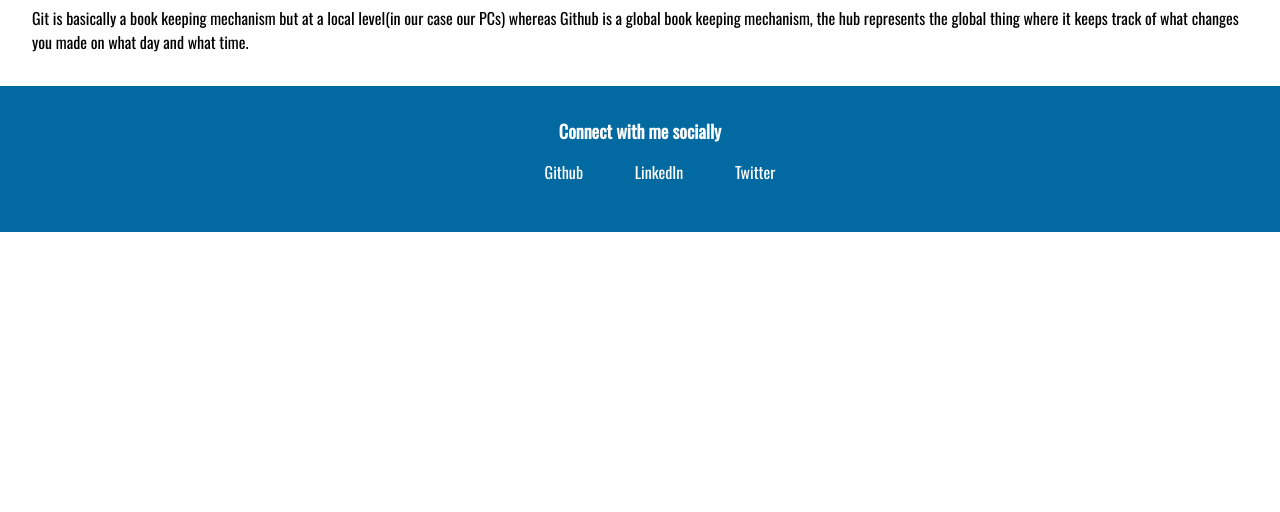
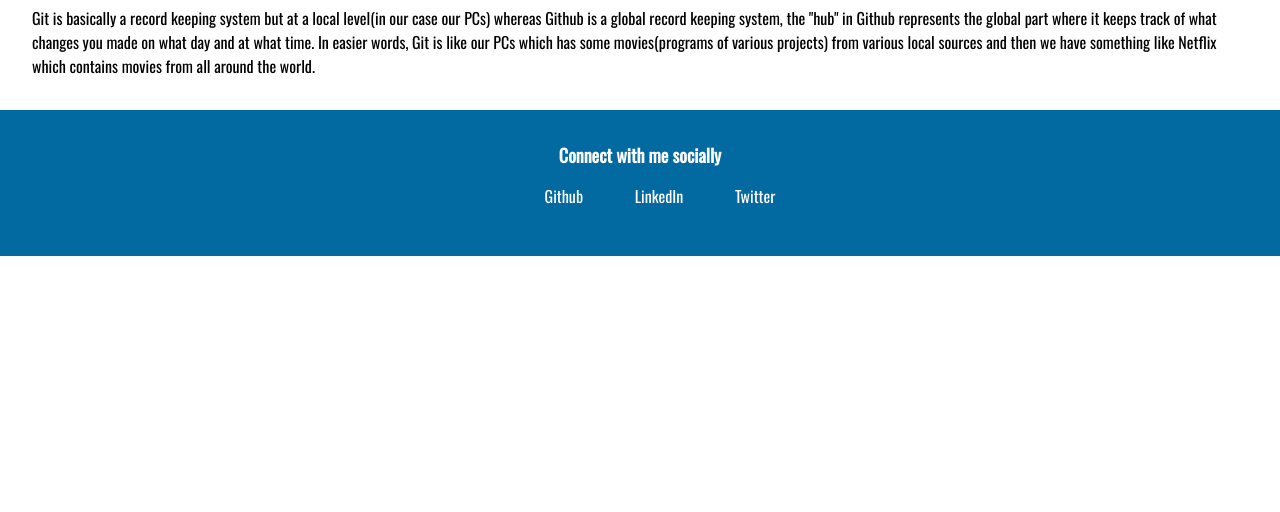
Before and after one commit to procrastinatedbread/neogcamp-lesson-3, a plain HTML site: page blog1.html in a window 1280 px wide. Shown: the part 288-800 px from the top of the page. Drawn offline with nearby package versions, Linux system fonts and the light colour scheme.

Commit message:
updated blog

```diff
--- a/blog1.html
+++ b/blog1.html
@@ -31,10 +31,12 @@
 Git vs Github</span>
       </h1>
       <div>
-        Git is basically a book keeping mechanism but at a local level(in our
-        case our PCs) whereas Github is a global book keeping mechanism, the hub
-        represents the global thing where it keeps track of what changes you
-        made on what day and what time.
+        Git is basically a record keeping system but at a local level(in our
+        case our PCs) whereas Github is a global record keeping system, the "hub" in Github
+        represents the global part where it keeps track of what changes you
+        made on what day and at what time.
+        In easier words, Git is like our PCs which has some movies(programs of various projects) from various local sources and then we have something like Netflix which contains movies from all around the world.
+
       </div>
     </header>
 
```
